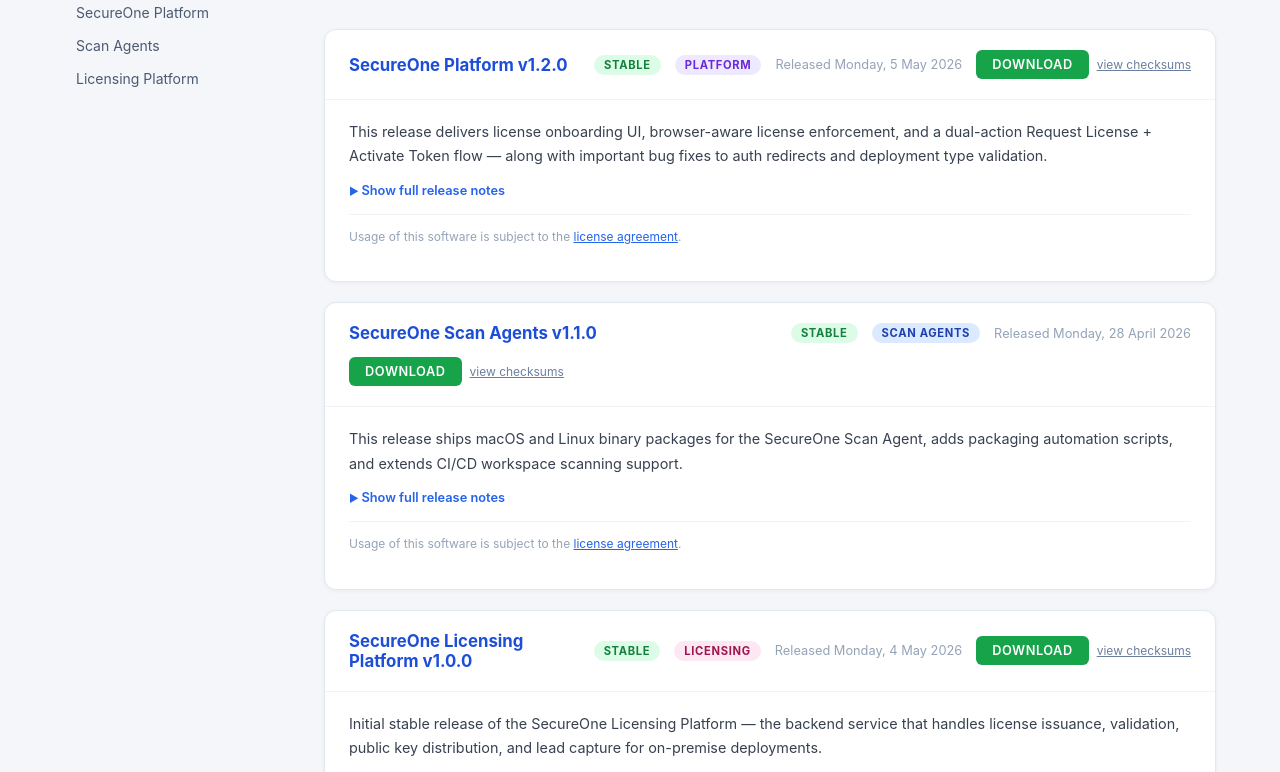
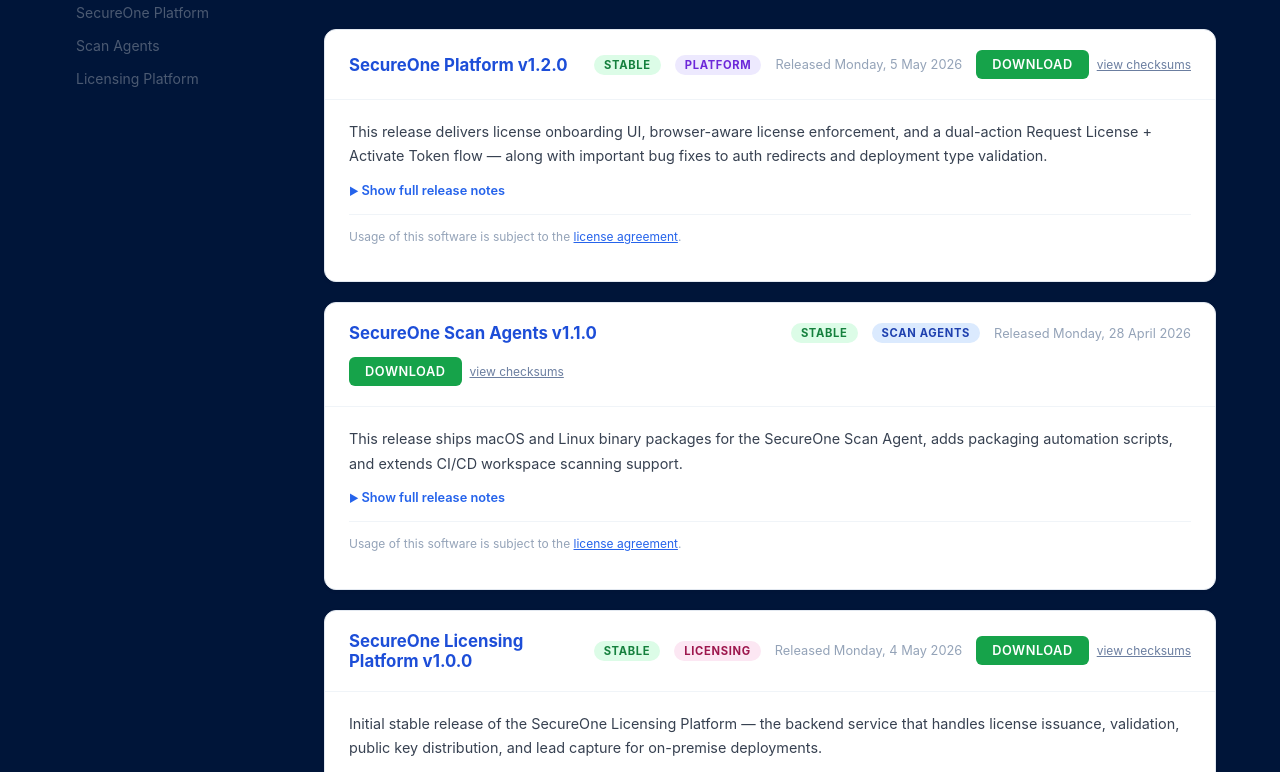
Before and after one commit to bountybreach/secureone-downloads, a plain HTML site: page index.html in a window 1280 px wide. Shown: the part 163-935 px from the top of the page. Drawn offline with Linux system fonts and the light colour scheme.

Commit message:
Added background: #001539;

```diff
--- a/styles.css
+++ b/styles.css
@@ -3,7 +3,7 @@
 
 body {
   font-family: -apple-system, BlinkMacSystemFont, "Segoe UI", Roboto, sans-serif;
-  background: #f4f6f9;
+  background: #001539;
   color: #1a1a2e;
   min-height: 100vh;
   display: flex;
```
